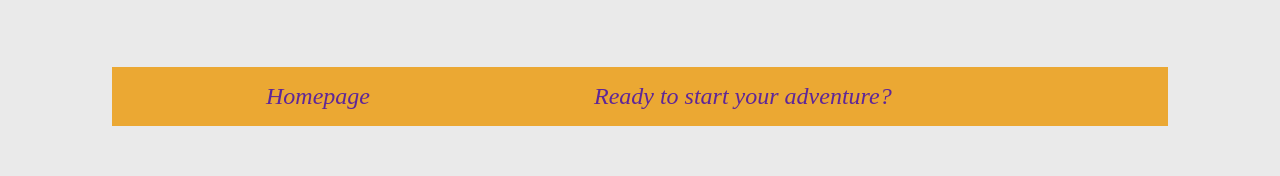
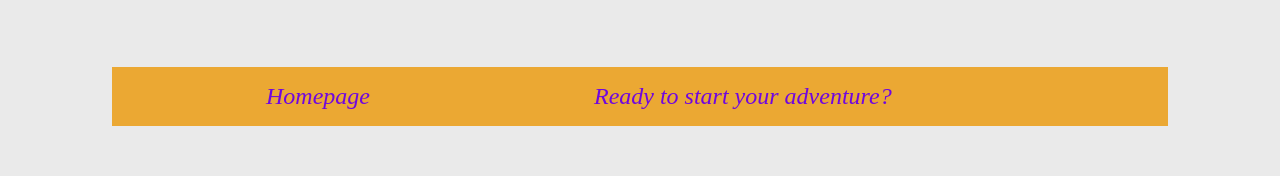
Before and after one commit to NinjaKnight787/WedDevCE, a plain HTML site: page 04intro-css/index.html in a window 1280 px wide. Shown: the part 150-326 px from the top of the page. Drawn offline with Linux system fonts and the light colour scheme; a web font is replaced by a local one.

Commit message:
MORE CONTRAST!!!!!

```diff
--- a/04intro-css/style.css
+++ b/04intro-css/style.css
@@ -36,7 +36,7 @@ nav a {
   display: block;
   text-decoration: none;
   font-size: 1.5rem;
-  color: #5e2699;
+  color: #7006e0;
 
 }
 nav a:hover{
```
